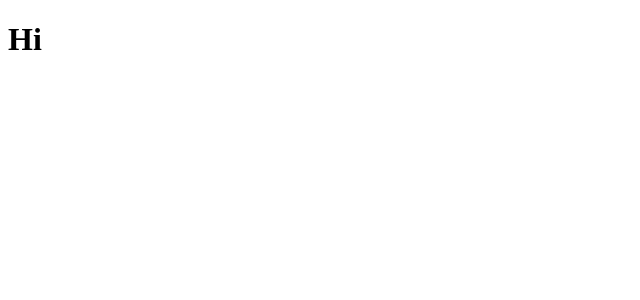
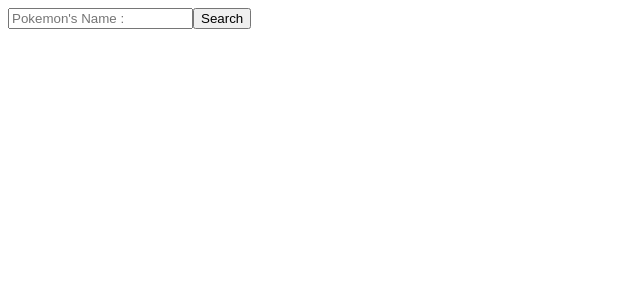
Before and after one commit to Webmav/pokemon-react, a React (Vite) app: page / in a window 1280 px wide. Shown: the top 300 px of the page, without its empty margins (0-640 px from the left). Built offline with nearby package versions, Linux system fonts and the light colour scheme.

Commit message:
Made so that it fetches the sprite of the pokemon you search for in the input field.

```diff
--- a/src/App.jsx
+++ b/src/App.jsx
@@ -1,9 +1,32 @@
+import { useState } from 'react';
+
 export default function Pokemon() {
+  const [pokemonName, setPokemonName] = useState("ditto")
+
+  async function fetchData()  {
+    const div = document.getElementById("div");
+    const pokemonName = document.getElementById('pokemonName').value;
+    const pokemonSprite = document.getElementById('pokemonSprite');
+    setPokemonName(pokemonName)
+
+    const response = await fetch(`https://pokeapi.co/api/v2/pokemon/${pokemonName}`)
+    .then(response => response.json())
+    .then((data) => {
+      const h1 = document.createElement("h1")
+      div.appendChild(h1)
+
+      console.log(data)
+
+      pokemonSprite.src = data.sprites.front_default;
+    })
+    .catch((error) => { console.error (error); })
+  }
+
   return(
-    <>
-
-      <h1>Hi</h1>
-
-    </>
+    <div id="div">
+      <input type="text" placeholder="Pokemon's Name : " id="pokemonName" className='h-[100px] w-[100px] ' />
+      <button onClick={fetchData} >Search</button>
+      <img src='' alt='' id='pokemonSprite' />
+    </div>
   )
 }
```
